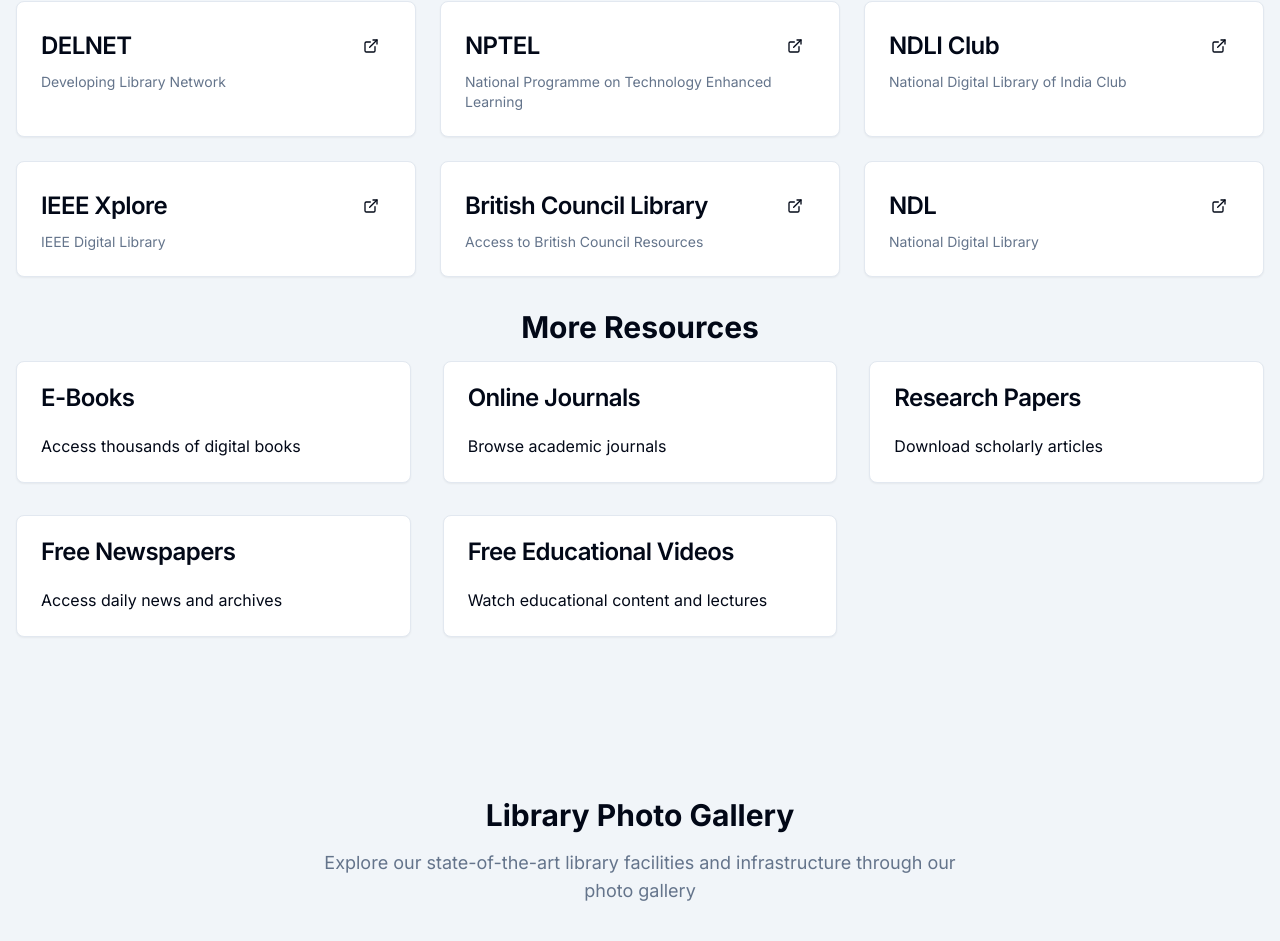
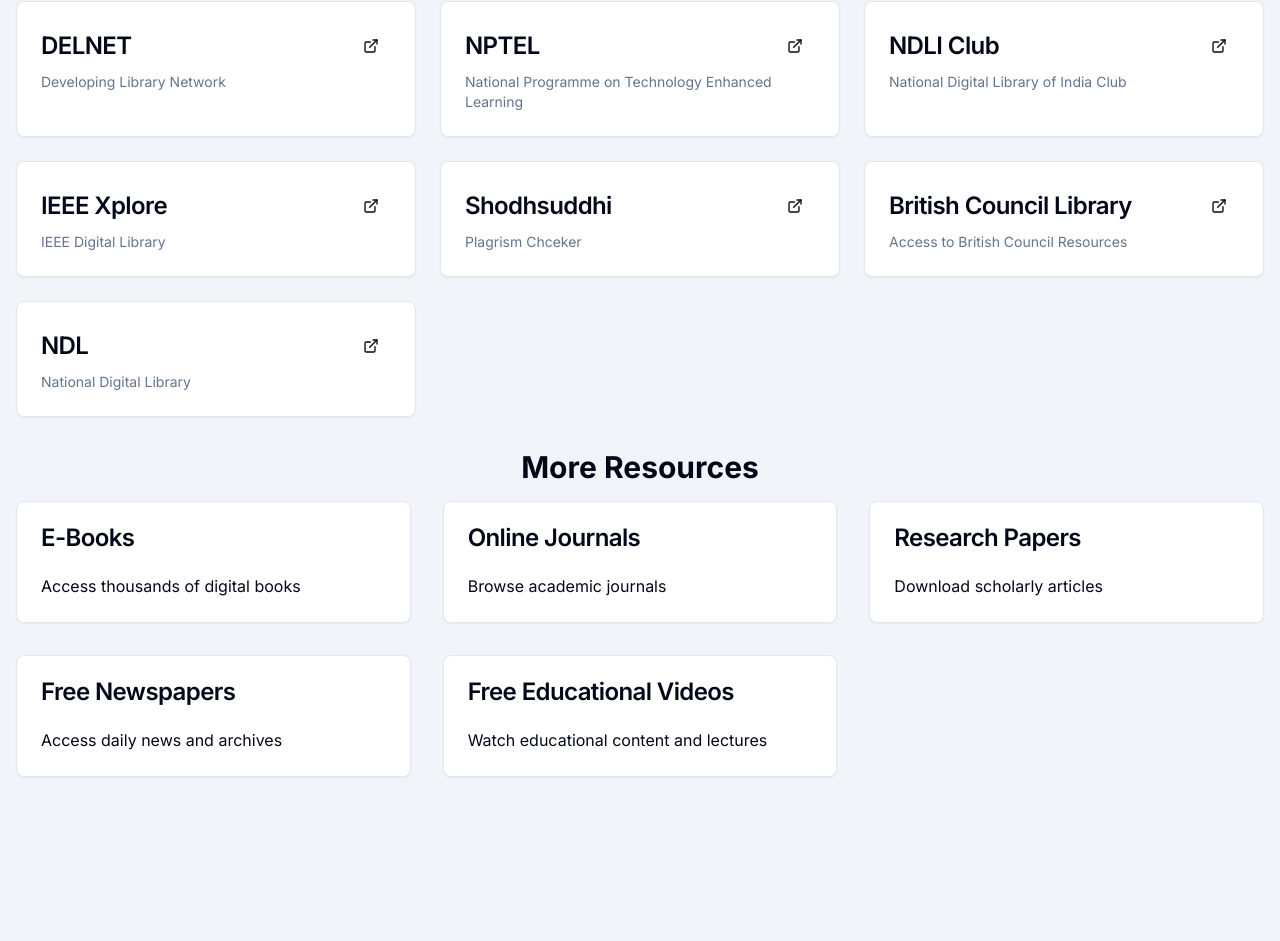
Before and after one commit to 17khushbooroy/SVPUAT, a Next.js app: page / in a window 1280 px wide. Shown: the part 3319-4260 px from the top of the page. Built offline with nearby package versions, Linux system fonts and the light colour scheme.

Commit message:
Update page.tsx

```diff
--- a/app/page.tsx
+++ b/app/page.tsx
@@ -46,6 +46,11 @@
     name: "IEEE Xplore",
     description: "IEEE Digital Library",
     url: "https://ieeexplore.ieee.org/Xplore/home.jsp",
+  },
+  {
+    name: "Shodhsuddhi",
+    description: "Plagrism Chceker",
+    url: "https://shodhshuddhi.inflibnet.ac.in/",
   },
   {
     name: "British Council Library",
```
